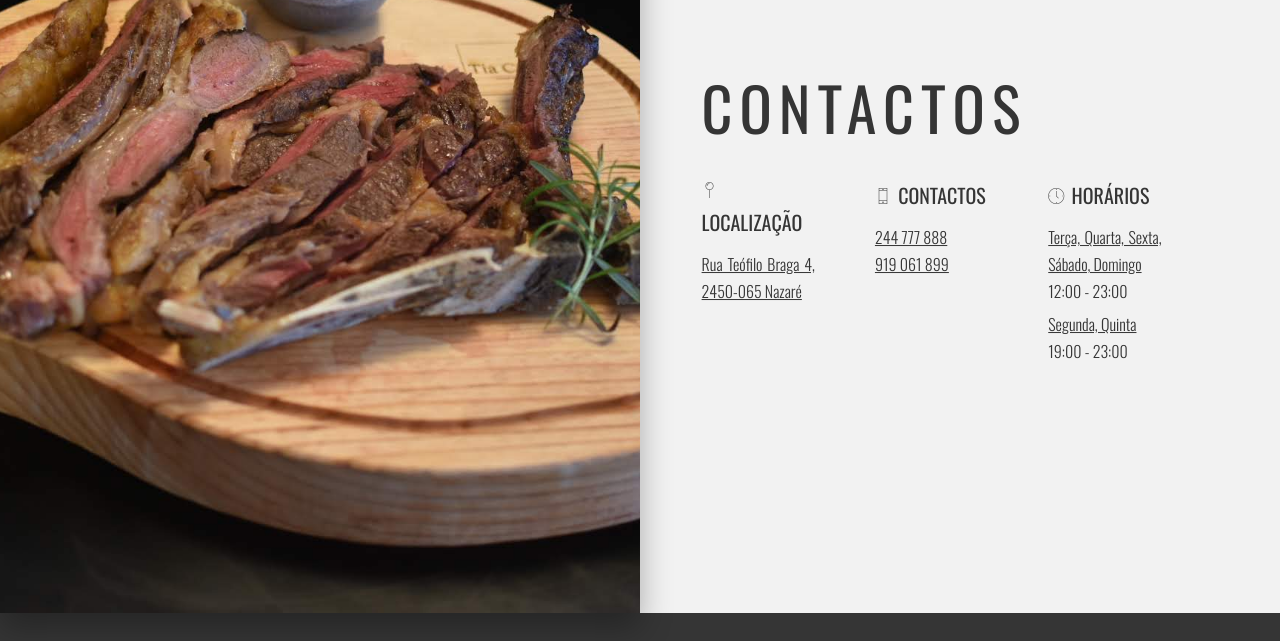
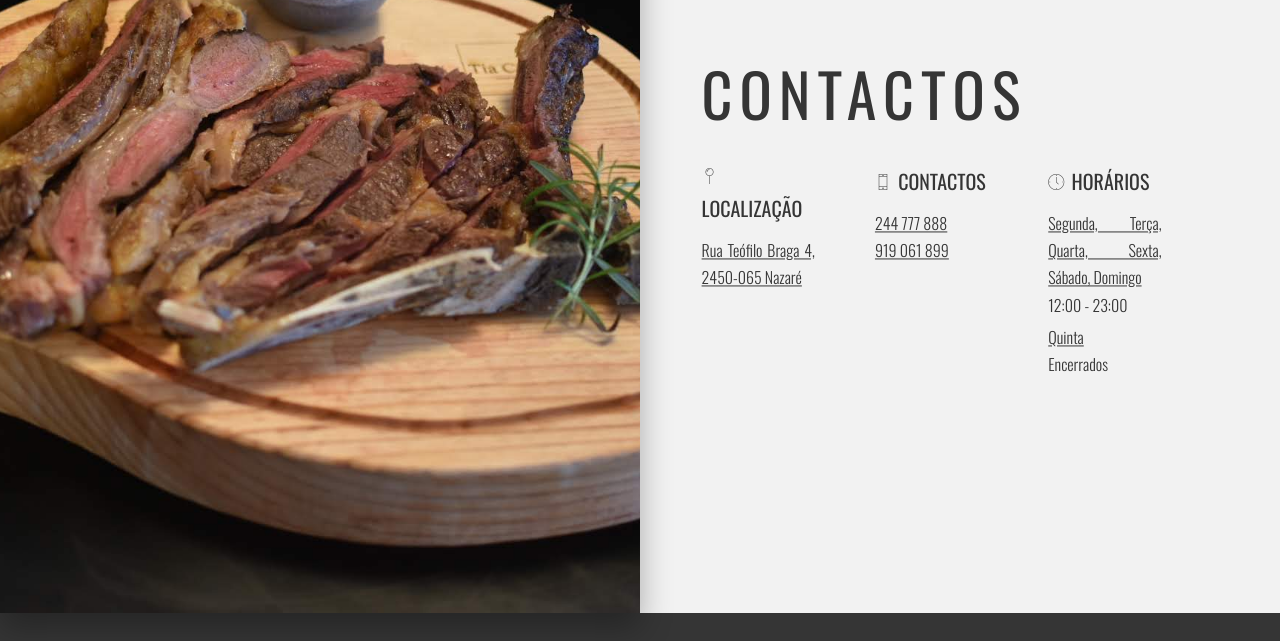
Before and after one commit to jmcalves275/tiacaia, a website: page index.html in a window 1280 px wide. Shown: the part 3387-4028 px from the top of the page. Drawn offline with nearby package versions, Linux system fonts and the light colour scheme.

Commit message:
change hours

```diff
--- a/index.html
+++ b/index.html
@@ -186,12 +186,13 @@
                                     <h3 class="heading-tertiary inline">Horários</h3>
                                 </div>
                                 <ul class="list">
-                                    <li class="list__item--underline">Terça, Quarta, Sexta, Sábado, Domingo</li>
+                                    <li class="list__item--underline">Segunda, Terça, Quarta, Sexta, Sábado, Domingo
+                                    </li>
                                     <li class="list__item">12:00 - 23:00</li>
                                 </ul>
                                 <ul class="list">
-                                    <li class="list__item--underline">Segunda, Quinta</li>
-                                    <li class="list__item">19:00 - 23:00</li>
+                                    <li class="list__item--underline">Quinta</li>
+                                    <li class="list__item">Encerrados</li>
                                 </ul>
                             </div>
                         </div>
```
